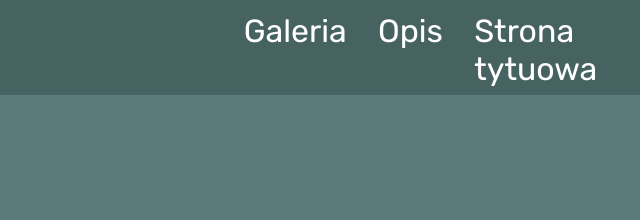
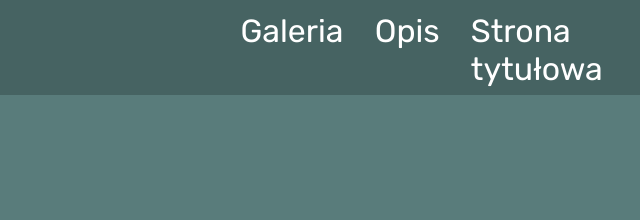
Before and after one commit to Konoracix/konkurs-wwr, a plain HTML site: page galeria.html in a window 1280 px wide. Shown: the top 220 px of the page, 640-1280 px from the left. Drawn offline with Linux system fonts and the light colour scheme.

Commit message:
tytułowa

```diff
--- a/galeria.html
+++ b/galeria.html
@@ -20,7 +20,7 @@
 		<div class="nav">
 			<a href="galeria.html">Galeria</a>&nbsp;&nbsp;&nbsp;&nbsp;
 			<a href="opis.html">Opis</a>&nbsp;&nbsp;&nbsp;&nbsp;
-			<a href="index.html">Strona tytuowa</a>
+			<a href="index.html">Strona tytułowa</a>
 		</div>
 	</div>
 	<section class="grid-img">
```
Also changed, not shown: index.html (+1 -1 lines), opis.html (+1 -1 lines).
